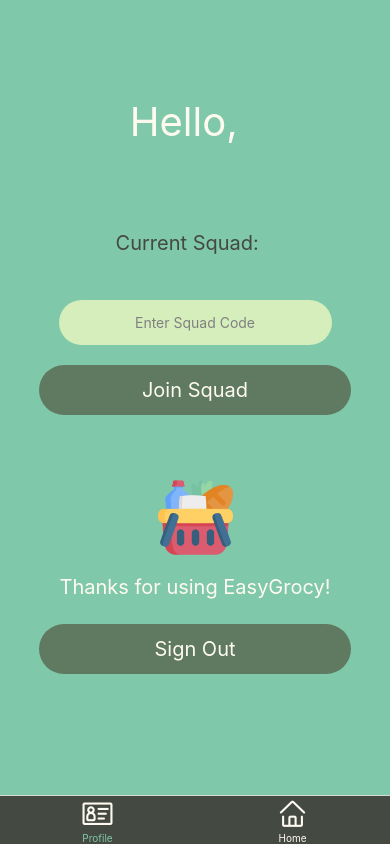
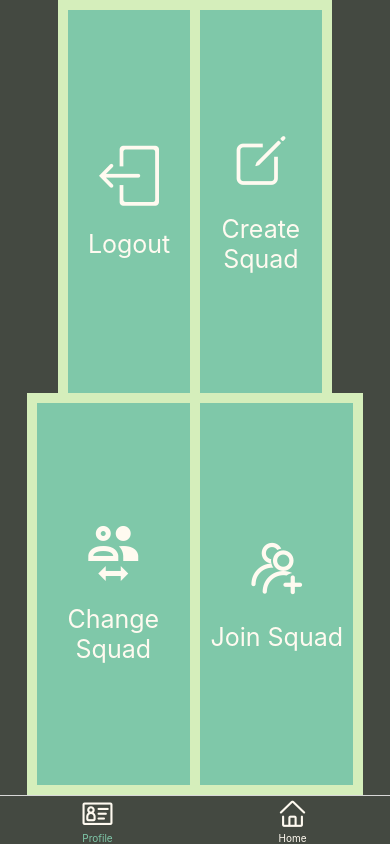
Before and after one commit to sim1029/EasyGrocy, a React Native app: screen /GrocyStack in a window 390 px wide. Built offline with nearby package versions, Linux system fonts and the light colour scheme.

Commit message:
Redesign Profile screen, hookup basik modals for group functions

```diff
--- a/components/Home.js
+++ b/components/Home.js
@@ -90,11 +90,13 @@
                         }
                         let color = colors.get(usersString);
                         if (!color) color = "#444941";
+                        let price = parseFloat(items[i].price);
+                        let roundedPrice = price.toFixed(2);
                         let newItem = {
                             key: `${key}`,
                             name: `${items[i].name}`,
                             quantity: `${items[i].quantity}`,
-                            price: `${items[i].price}`,
+                            price: `${roundedPrice}`,
                             usernames: `${usersString}`,
                             expiration: `${expiration}`,
                             id: `${items[i].id}`,
@@ -153,7 +155,8 @@
         setListData(newData);
     }
 
-    const renderItem = data => (
+    const renderItem = (data) => {
+        return (
             <TouchableHighlight
                 onPress={() => console.log('You touched me')}
                 style={purchased ? styles.rowFront : styles.rowFront1}
@@ -166,18 +169,23 @@
                         </View>
                         <Text style={styles.itemUsername}>{data.item.usernames}</Text>
                     </View>
-                <View style={{flexDirection: "column", flex: 2}}
+                    <View style={{flexDirection: "column", flex: 4}}
                     >
                         <Text style={styles.itemName}>{data.item.name}</Text>
-                    <Text style={styles.itemPrice}>${data.item.price}</Text>
+                        <Text style={styles.itemExpirationDate}>{data.item.expiration !== "" ? "Best By: " + data.item.expiration : ""}</Text>
+                        <View style={{flexDirection: "row", justifyContent: "space-between"}}>
+                            <View style={{flexDirection: "row"}}>
+                                <Text style={[styles.itemPrice, styles.itemPriceDollarSign]}>{data.item.price !== "" ? "$" : ""}</Text><Text style={styles.itemPrice}>{data.item.price}</Text>
                             </View>
-                <View style={{alignItems: "center", flex: 2}}>
-                    <Text style={styles.itemQuantity}>Qt: {data.item.quantity}</Text>
-                    <Text style={styles.itemExpirationDate}>{"Expiration Date: " + data.item.expiration}</Text>
+                            <View style={{flexDirection: "row"}}>
+                                <Text style={styles.itemQuantityPrefix}>{data.item.quantity !== "" ? "Qt: " : ""}</Text><Text style={styles.itemQuantity}>{data.item.quantity}</Text>
+                            </View>
+                        </View>
+
                     </View>
                 </View>
             </TouchableHighlight>
-    );
+    );}
 
     let switchIcon
     if (purchased) {
@@ -231,10 +239,10 @@
 
     const addNewItem = async () => {
         const newData = [...listData];
+        let price = modalPrice.indexOf("$") === -1 ? modalPrice : modalPrice.substring(1);
         let newItem = {
-            key: `${listData.length}`,
             name: `${modalName}`,
-            price: `${modalPrice.substring(1)}`,
+            price: `${price}`,
             quantity: `${modalQuantity}`,
             expiration: `${modalExpiration === "" ? "" : modalExpiration.toDateString().substring(4)}`,
             usernames: `${currUser}`,
@@ -264,17 +272,20 @@
                     else usersString += users[i].name;
                 }
                 let expiration = "";
-                if (json.item.expiration) {
                 expiration = json.item.expiration;
-                }
+                let price = parseFloat(json.item.price);
+                let roundedPrice = price.toFixed(2);
+                let color = myColors.get(usersString);
+                if (!color) color = "#444941";
                 let updatedItem = {
                     key: `${newData.length}`,
                     name: `${json.item.name}`,
                     quantity: `${json.item.quantity}`,
-                    price: `${json.item.price}`,
+                    price: `${roundedPrice}`,
                     usernames: `${usersString}`,
                     expiration: `${expiration}`,
                     id: `${json.item.id}`,
+                    color: `${color}`
                 }
                 newData.push(updatedItem);
             }).catch((error) => console.error(error));
@@ -499,19 +510,22 @@
     itemQuantity: {
         color: "floralwhite",
         fontSize: 20,
-        marginHorizontal: 15,
+        marginRight: 15,
+    },
+    itemQuantityPrefix: {
+        color: "#444941",
+        fontSize: 20,
     },
     itemName: {
         color: "floralwhite",
         fontSize: 15,
-        marginHorizontal: 15,
-        textAlign: "center",
     },
     itemPrice: {
         color: "floralwhite",
         fontSize: 20,
-        marginHorizontal: 15,
-        textAlign: "center",
+    },
+    itemPriceDollarSign: {
+        color: "#444941"
     },
     itemUsername: {
         color: "floralwhite",
@@ -526,9 +540,7 @@
     },
     itemExpirationDate: {
         color: "floralwhite",
-        fontSize: 12,
-        marginHorizontal: 15,
-        textAlign: "center",
+        fontSize: 15,
     },
     searchInput: {
         height: 60,
--- a/components/Profile.js
+++ b/components/Profile.js
@@ -1,26 +1,38 @@
 import { NavigationContainer } from '@react-navigation/native';
 import { StatusBar } from 'expo-status-bar';
 import React, { useState, useEffect } from "react";
+import { SimpleLineIcons } from '@expo/vector-icons';
+import { AntDesign } from '@expo/vector-icons';
+import { Ionicons } from '@expo/vector-icons';
+import { MaterialCommunityIcons } from '@expo/vector-icons';
 import localData from "./localData";
 import useToken from "./useToken";
+
 import {
     StyleSheet,
     Text,
     TextInput,
     TouchableOpacity,
     View,
-    Image,
-    Button,
     SafeAreaView,
+    Modal,
  } from 'react-native';
 
 const Profile = ({ navigation }) => {
     const [squad, setSquad] = useState("");
     const [code, setCode] = useState("");
+    const [username, setUsernameHook] = useState("");
+    const [groupName, setGroupNameHook] = useState("");
+    const [modalContent, setModalContent] = useState(null);
+    const [newSquadName, setNewSquadName] = useState("");
+    const [newSquadCode, setNewSquadCode] = useState("");
+    const [createModalVisible, setCreateModalVisible] = useState(false);
+    const [changeModalVisible, setChangeModalVisible] = useState(false);
+    const [joinModalVisible, setJoinModalVisible] = useState(false);
+    const { getToken, removeToken} = useToken();
+
     const {
-      setGroupName,
       getGroupName,
-      setGroupId,
       getUserName,
       removeUserId,
       removeUserName,
@@ -29,73 +41,156 @@
       removeEmail,
       removePassword,
     } = localData();
-    const {getToken, removeToken} = useToken();
-
-    const [username, setUsernameHook] = useState("");
-    const [groupName, setGroupNameHook] = useState("");
 
 
-    useEffect(() => {
-      getUserName().then((id) => {
-        setUsernameHook(id)}
-      );
-      getGroupName().then((name) => {
-        setGroupNameHook(name)
-      });
-    }, []);
+    // useEffect(() => {
+    //   getUserName().then((id) => {
+    //     setUsernameHook(id)}
+    //   );
+    //   getGroupName().then((name) => {
+    //     setGroupNameHook(name)
+    //   });
+    // }, []);
 
     const clearLocalStorage = async () => {
-      await removeToken().then()
-      await removeUserId().then()
-      await removeUserName().then()
-      await removeGroupName().then()
-      await removeGroupId()
-      await removePassword()
-      await removeEmail()
+      await removeToken();
+      await removeUserId();
+      await removeUserName();
+      await removeGroupName();
+      await removeGroupId();
+      await removePassword();
+      await removeEmail();
     }
 
+    const logoutUser = async () => {
+      await clearLocalStorage();
+      navigation.navigate("Login");
+    }
+
+    const createSquad = () => {
+        console.log("Created Squad");
+    }
 
     return (
+      // Main Screen
         <SafeAreaView style={styles.container}>
-            <Text style={styles.grocyText}>Hello, {username} </Text>
-
-            <StatusBar style="auto" />
-
-          <View style={{flexDirection: 'row', alignItems: 'center'}}>
-          <View style={{flex: 1, height: 5, backgroundColor: 'floralwhite',
-          marginTop: 10, marginBottom: 10}} />
-          <View>
+          <View style={styles.rowView}>
+            <TouchableOpacity style={[styles.colView, {borderRightWidth: 10}]} onPress={logoutUser}>
+              <SimpleLineIcons name="logout" size={60} color="floralwhite" />
+              <Text style={styles.buttonText}>Logout</Text>
+            </TouchableOpacity>
+            <TouchableOpacity style={styles.colView} onPress={() => setCreateModalVisible(true)}>
+              <Ionicons name="create-outline" size={60} color="floralwhite" />
+              <Text style={styles.buttonText}>Create Squad</Text>
+            </TouchableOpacity>
           </View>
-          <View style={{flex: 1, height: 5, backgroundColor: 'floralwhite'}} />
+          <View style={[styles.rowView, {borderBottomWidth: 10}]}>
+            <TouchableOpacity style={[styles.colView, {borderRightWidth: 10}]} onPress={() => setChangeModalVisible(true)}>
+              <MaterialCommunityIcons name="account-switch-outline" size={60} color="floralwhite" />
+              <Text style={styles.buttonText}>Change Squad</Text>
+            </TouchableOpacity>
+            <TouchableOpacity style={styles.colView} onPress={() => setJoinModalVisible(true)}>
+              <AntDesign name="addusergroup" size={60} color="floralwhite" />
+              <Text style={styles.buttonText}>Join Squad</Text>
+            </TouchableOpacity>
           </View>
 
-            <View
-              style={{flexDirection: "row"}}
+          {/* Create Modal */}
+          <Modal
+                animationType="slide"
+                transparent={true}
+                visible={createModalVisible}
             >
-              <Text style={styles.groupText}>Current Squad: </Text>
-              <Text style={{color: "floralwhite", fontSize: 20, marginTop: 30, marginLeft: 10}}>{groupName}</Text>
+              <View style={styles.centeredView}>
+                <View style={styles.modalView}>
+                  <Text style={styles.modalHeaderText}>Create New Squad!</Text>
+                  <TextInput
+                      style={styles.modalInputField}
+                      autoCapitalize='none'
+                      autoCorrect={true}
+                      onChangeText={(newSquadName) => {
+                          console.log(newSquadName);
+                          setNewSquadName(newSquadName);
+                      }}
+                      value={newSquadName}
+                      placeholder='New squad name'
+                      placeholderTextColor="#5F7A61"
+                  />
+                  <TouchableOpacity
+                    style={styles.submitModalInputButton}
+                    onPress={() => {
+                        setCreateModalVisible(false);
+                        createSquad(newSquadName);
+                    }}
+                  >
+                    <Text style={styles.submitModalInputButtonText}>Create Squad</Text>
+                  </TouchableOpacity>
               </View>
+            </View>
+          </Modal>
 
-            <View style={{flexDirection: 'row', alignItems: 'center'}}>
-           <View>
+          {/* Change Modal  */}
+          <Modal
+                animationType="slide"
+                transparent={true}
+                visible={changeModalVisible}
+            >
+              <View style={styles.centeredView}>
+                <View style={styles.modalView}>
+                  <Text style={styles.modalHeaderText}>Change Active Squad</Text>
+                  <TouchableOpacity
+                    style={styles.submitModalInputButton}
+                    onPress={() => {
+                        setChangeModalVisible(false);
+                        // createSquad(newSquadName);
+                    }}
+                  >
+                    <Text style={styles.submitModalInputButtonText}>Close</Text>
+                  </TouchableOpacity>
               </View>
-           <View style={{flex: 1, height: 5, backgroundColor: 'floralwhite'}} />
             </View>
+          </Modal>
+
+          {/* Join Modal  */}
+          <Modal
+                animationType="slide"
+                transparent={true}
+                visible={joinModalVisible}
+            >
+              <View style={styles.centeredView}>
+                <View style={styles.modalView}>
+                  <Text style={styles.modalHeaderText}>Join a Squad!</Text>
+                  <TextInput
+                      style={styles.modalInputField}
+                      autoCapitalize='none'
+                      autoCorrect={true}
+                      onChangeText={(newSquadCode) => {
+                          setNewSquadCode(newSquadCode);
+                      }}
+                      value={newSquadCode}
+                      placeholder='Squad Code'
+                      placeholderTextColor="#5F7A61"
+                  />
+                  <TouchableOpacity
+                    style={styles.submitModalInputButton}
+                    onPress={() => {
+                        setJoinModalVisible(false);
+                        // createSquad(newSquadName);
+                    }}
+                  >
+                    <Text style={styles.submitModalInputButtonText}>Join Squad</Text>
+                  </TouchableOpacity>
+              </View>
+            </View>
+          </Modal>
 
             {/* <TextInput
-                style={styles.textInput}
-                placeholder="Enter Squad Name"
-                placeholderTextColor="gray"
-                onChangeText={(squad) => setSquad(squad)}
-                /> */}
-            <TextInput
                 style={styles.textInput}
                 placeholder="Enter Squad Code"
                 placeholderTextColor="gray"
                 onChangeText={(code) => setCode(code)}
-                // value={"gX7crAqZ"}
-                />
-            <TouchableOpacity
+            /> */}
+            {/* <TouchableOpacity
             style={styles.joinBtn}
             onPress={() => {
               console.log(code);
@@ -117,32 +212,8 @@
                 // somehow get the squad name and update it.
             }} >
             <Text style= {styles.loginText}>Join Squad</Text>
-            </TouchableOpacity>
-
-            <View style={{flexDirection: 'row', alignItems: 'center'}}>
-            <View style={{flex: 1, height: 5, backgroundColor: 'floralwhite',
-            marginTop: 10, marginBottom: 10}} />
-            <View>
-            </View>
-            <View style={{flex: 1, height: 5, backgroundColor: 'floralwhite'}} />
-            </View>
-
-            <Image
-              style = {styles.logo}
-             source = {require("../assets/icon/groceries.png")}
-            />
-            <Text style = {styles.thanksText}>Thanks for using EasyGrocy!</Text>
-
-            <TouchableOpacity
-              style= {styles.soBtn}
-              onPress={async () => {
-                await clearLocalStorage()
-                navigation.navigate("Login");
-              }}
-            >
-             <Text style= {styles.loginText}>Sign Out</Text>
-            </TouchableOpacity>
-
+            </TouchableOpacity> */}
+          <StatusBar style="light" />
         </SafeAreaView>
     )
 }
@@ -150,28 +221,69 @@
 const styles = StyleSheet.create({
   container: {
     flex: 1,
-      backgroundColor: '#7FC8A9',
+    backgroundColor: '#444941',
     alignItems: 'center',
     justifyContent: 'center',
   },
-    logo: {
-      height: 75,
-      width: 75,
+  rowView: {
+    flex: 1,
+    flexDirection: "row",
+    backgroundColor: "#7FC8A9",
+    borderColor: "#D5EEBB",
+    borderTopWidth: 10,
+    borderRightWidth: 10,
+    borderLeftWidth: 10,
+  },
+  colView: {
+    flex: 1,
+    justifyContent: "center",
+    alignItems: "center",
+    borderColor: "#D5EEBB",
+  },
+  centeredView: {
+    flex: 1,
+    justifyContent: "center",
+    alignItems: "center",
+  },
+  modalView: {
+    justifyContent: "center",
+    alignItems: "center",
+    backgroundColor: "floralwhite",
+    borderRadius: 25,
+    padding: 20,
+  },
+  modalInputField: {
+    backgroundColor: "#D5EEBB",
+    textAlign: "center",
+    margin: 10,
+    width: 200,
+    color: "#444941",
+    padding: 10,
+  },
+  modalHeaderText: {
+    textAlign: "center",
+    color: "#5F7A61",
+    fontWeight: "bold",
+    marginBottom: 10,
+  },
+  submitModalInputButton: {
+    borderRadius: 15,
     marginTop: 20,
+    backgroundColor: "#444941",
+    justifyContent: "center",
+    alignItems: "center",
+    padding: 10,
+    width: 150,
   },
-    grocyText: {
+  submitModalInputButtonText: {
     color: "floralwhite",
-      fontSize: 40,
-      marginBottom: 30,
-     // marginTop: 20,
-      textAlign: "left",
+    fontSize: 15,
   },
-    groupText: {
-        color: "#444941",
-        fontSize: 20,
-        marginTop: 30,
-        marginBottom: 30,
-
+  buttonText: {
+    fontSize: 25,
+    color: "floralwhite",
+    textAlign: "center",
+    marginTop: 20,
   },
   textInput: {
     backgroundColor: "#D5EEBB",
@@ -216,12 +328,6 @@
     marginBottom: 20,
     backgroundColor: "#5F7A61",
   },
-    thanksText: {
-        color: "floralwhite",
-      fontSize: 20,
-      marginTop: 20,
-      textAlign: "center",
-    },
 });
 
 export default Profile;
```
Lines whose indentation alone changed are shown as unchanged.
